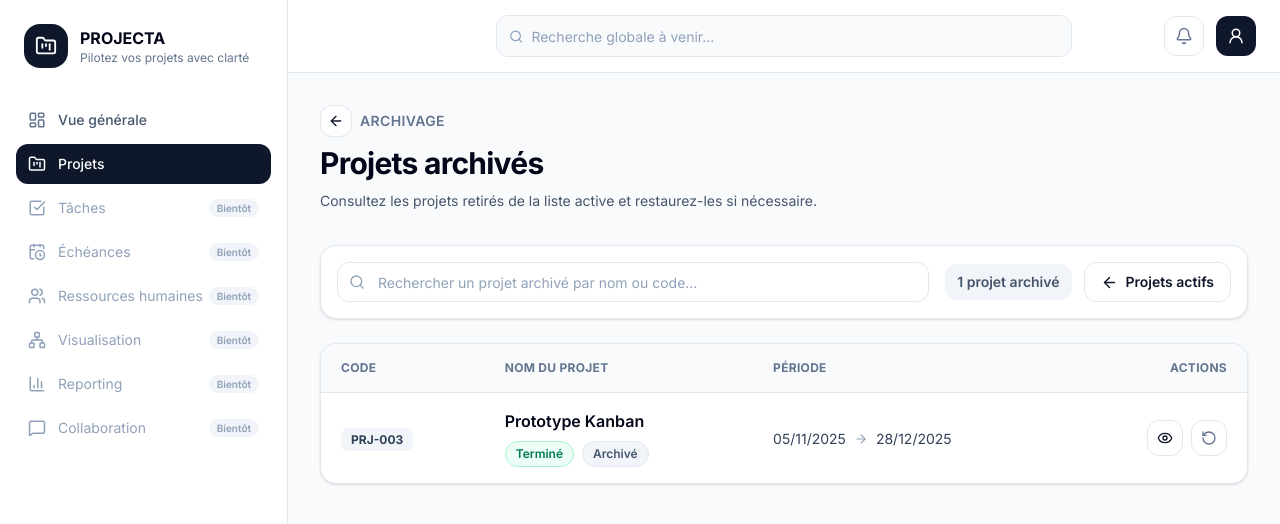
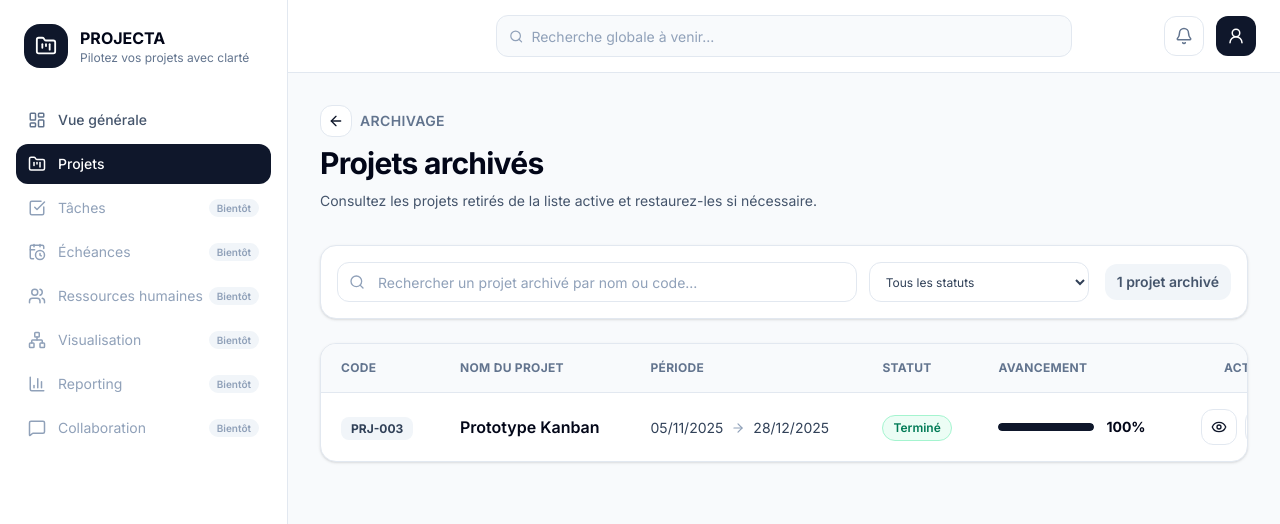
Before and after one commit to Mouad45-bit/project-management-system, a Next.js app in the folder frontend/: page /projects/archives in a window 1280 px wide. Shown: the top 524 px of the page. Built offline with nearby package versions, Linux system fonts and the light colour scheme.

Commit message:
style(frontend): refine project module UI consistency

```diff
--- a/frontend/src/components/projects/ArchivedProjectActionButtons.tsx
+++ b/frontend/src/components/projects/ArchivedProjectActionButtons.tsx
@@ -30,7 +30,7 @@ export function ArchivedProjectActionButtons
             <button
                 type="button"
                 onClick={() => onRestore(projectId)}
-                className="inline-flex h-9 w-9 items-center justify-center rounded-xl border border-slate-200 bg-white text-slate-500 transition hover:border-emerald-200 hover:bg-emerald-50 hover:text-emerald-700"
+                className="inline-flex cursor-pointer h-9 w-9 items-center justify-center rounded-xl border border-slate-200 bg-white text-slate-500 transition hover:border-emerald-200 hover:bg-emerald-50 hover:text-emerald-700"
                 title="Restaurer"
             >
                 <RotateCcw size={16} />
--- a/frontend/src/components/projects/ArchivedProjectFilters.tsx
+++ b/frontend/src/components/projects/ArchivedProjectFilters.tsx
@@ -2,26 +2,34 @@
 
 "use client";
 
-import Link from "next/link";
-import { ArrowLeft, Search } from "lucide-react";
+import { Search } from "lucide-react";
 import { Input } from "@/components/ui/Input";
+import { PROJECT_STATUS_OPTIONS } from "@/lib/statusFormat";
+import type { ProjectStatus } from "@/types/project";
+
+export type ArchivedProjectStatusFilter = ProjectStatus | "ALL";
 
 type ArchivedProjectFiltersProps = {
     search: string;
+    status: ArchivedProjectStatusFilter;
     totalElements: number;
     onSearchChange: (value: string) => void;
+    onStatusChange: (value: ArchivedProjectStatusFilter) => void;
 };
 
 export function ArchivedProjectFilters
 ({
      search,
+     status,
      totalElements,
      onSearchChange,
+     onStatusChange,
  }: ArchivedProjectFiltersProps) {
     return (
         <section className="mb-6 rounded-2xl border border-slate-200 bg-white p-4 shadow-sm">
             <div className="flex flex-col gap-4 xl:flex-row xl:items-center xl:justify-between">
-                <div className="relative flex-1">
+                <div className="grid flex-1 gap-3 md:grid-cols-[1fr_220px]">
+                    <div className="relative">
                         <Search
                             size={16}
                             className="pointer-events-none absolute left-3 top-1/2 -translate-y-1/2 text-slate-400"
@@ -35,19 +43,29 @@ export function ArchivedProjectFilters
                         />
                     </div>
 
+                    <select
+                        value={status}
+                        onChange={(event) =>
+                            onStatusChange(event.target.value as ArchivedProjectStatusFilter)
+                        }
+                        style={{ fontSize: "12px" }}
+                        className="h-10 rounded-xl border border-slate-200 bg-white px-3 text-sm font-medium text-slate-700 outline-none transition focus:border-slate-400 focus:ring-4 focus:ring-slate-100"
+                    >
+                        <option value="ALL">Tous les statuts</option>
+
+                        {PROJECT_STATUS_OPTIONS.map((option) => (
+                            <option key={option.value} value={option.value}>
+                                {option.label}
+                            </option>
+                        ))}
+                    </select>
+                </div>
+
                 <div className="flex flex-wrap items-center gap-3">
                     <div className="rounded-xl bg-slate-100 px-3 py-2 text-sm font-semibold text-slate-600">
                         {totalElements} projet{totalElements > 1 ? "s" : ""} archivé
                         {totalElements > 1 ? "s" : ""}
                     </div>
-
-                    <Link
-                        href="/projects"
-                        className="inline-flex h-10 items-center justify-center gap-2 rounded-xl border border-slate-200 bg-white px-4 text-sm font-semibold text-slate-700 transition hover:bg-slate-50"
-                    >
-                        <ArrowLeft size={17} />
-                        Projets actifs
-                    </Link>
                 </div>
             </div>
         </section>
--- a/frontend/src/components/projects/ArchivedProjectsTable.tsx
+++ b/frontend/src/components/projects/ArchivedProjectsTable.tsx
@@ -5,6 +5,7 @@
 import type { ProjectListItemResponse } from "@/types/project";
 import { DateRange } from "@/components/ui/DateRange";
 import { ProjectStatusBadge } from "@/components/projects/ProjectStatusBadge";
+import { ProjectProgressBar } from "@/components/projects/ProjectProgressBar";
 import { ArchivedProjectActionButtons } from "@/components/projects/ArchivedProjectActionButtons";
 
 type ArchivedProjectsTableProps = {
@@ -16,7 +17,7 @@ export function ArchivedProjectsTable
 ({
      projects,
      onRestore,
-}: ArchivedProjectsTableProps) {
+ }: ArchivedProjectsTableProps) {
     if (projects.length === 0) {
         return (
             <section className="rounded-2xl border border-dashed border-slate-300 bg-white p-10 text-center">
@@ -25,7 +26,7 @@ export function ArchivedProjectsTable
                 </h2>
 
                 <p className="mt-2 text-sm text-slate-600">
-                    Aucun projet archivé ne correspond aux critères actuels.
+                    Aucun projet archivé ne correspond aux critères de recherche actuels.
                 </p>
             </section>
         );
@@ -34,7 +35,7 @@ export function ArchivedProjectsTable
     return (
         <section className="overflow-hidden rounded-2xl border border-slate-200 bg-white shadow-sm">
             <div className="overflow-x-auto">
-                <table className="w-full min-w-[860px] border-collapse text-left">
+                <table className="w-full min-w-[980px] border-collapse text-left">
                     <thead className="border-b border-slate-200 bg-slate-50">
                     <tr>
                         <th className="px-5 py-4 text-xs font-bold uppercase tracking-wide text-slate-500">
@@ -47,6 +48,14 @@ export function ArchivedProjectsTable
 
                         <th className="px-5 py-4 text-xs font-bold uppercase tracking-wide text-slate-500">
                             Période
+                        </th>
+
+                        <th className="px-5 py-4 text-xs font-bold uppercase tracking-wide text-slate-500">
+                            Statut
+                        </th>
+
+                        <th className="px-5 py-4 text-xs font-bold uppercase tracking-wide text-slate-500">
+                            Avancement
                         </th>
 
                         <th className="px-5 py-4 text-right text-xs font-bold uppercase tracking-wide text-slate-500">
@@ -62,24 +71,16 @@ export function ArchivedProjectsTable
                             className="transition hover:bg-slate-50/80"
                         >
                             <td className="px-5 py-4 align-middle">
-                                    <span className="rounded-lg bg-slate-100 px-2.5 py-1 text-xs font-bold text-slate-700">
-                                        {project.code}
-                                    </span>
+                                <span className="rounded-lg bg-slate-100 px-2.5 py-1 text-xs font-bold text-slate-700">
+                                    {project.code}
+                                </span>
                             </td>
 
                             <td className="px-5 py-4 align-middle">
-                                <div className="flex flex-col gap-2">
+                                <div>
                                     <p className="font-semibold text-slate-950">
                                         {project.name}
                                     </p>
-
-                                    <div className="flex flex-wrap items-center gap-2">
-                                        <ProjectStatusBadge status={project.status} />
-
-                                        <span className="rounded-full border border-slate-200 bg-slate-100 px-2.5 py-1 text-xs font-semibold text-slate-600">
-                                                Archivé
-                                            </span>
-                                    </div>
                                 </div>
                             </td>
 
@@ -88,6 +89,25 @@ export function ArchivedProjectsTable
                                     startDate={project.startDate}
                                     endDate={project.plannedEndDate ?? ""}
                                 />
+                            </td>
+
+                            <td className="px-5 py-4 align-middle">
+                                <ProjectStatusBadge status={project.status} />
+                            </td>
+
+                            <td className="px-5 py-4 align-middle">
+                                <div className="flex w-36 items-center gap-3">
+                                    <div className="flex-1">
+                                        <ProjectProgressBar
+                                            value={project.progressPercent}
+                                            showLabel={false}
+                                        />
+                                    </div>
+
+                                    <span className="w-9 text-right text-sm font-bold text-slate-950">
+                                        {project.progressPercent}%
+                                    </span>
+                                </div>
                             </td>
 
                             <td className="px-5 py-4 align-middle">
--- a/frontend/src/components/projects/ArchivedProjectsView.tsx
+++ b/frontend/src/components/projects/ArchivedProjectsView.tsx
@@ -4,7 +4,10 @@
 
 import { useCallback, useEffect, useState } from "react";
 import { PageHeader } from "@/components/ui/PageHeader";
-import { ArchivedProjectFilters } from "@/components/projects/ArchivedProjectFilters";
+import {
+    ArchivedProjectFilters,
+    type ArchivedProjectStatusFilter,
+} from "@/components/projects/ArchivedProjectFilters";
 import { ArchivedProjectsTable } from "@/components/projects/ArchivedProjectsTable";
 import {
     getProjects,
@@ -15,6 +18,7 @@ import type { ProjectListItemResponse } from "@/types/project";
 
 export function ArchivedProjectsView() {
     const [search, setSearch] = useState("");
+    const [status, setStatus] = useState<ArchivedProjectStatusFilter>("ALL");
     const [projectsPage, setProjectsPage] =
         useState<PageResponse<ProjectListItemResponse> | null>(null);
     const [isLoading, setIsLoading] = useState(true);
@@ -24,7 +28,7 @@ export function ArchivedProjectsView() {
 
         const response = await getProjects({
             search,
-            status: "ALL",
+            status,
             archived: true,
             page: 0,
             size: 10,
@@ -32,7 +36,7 @@ export function ArchivedProjectsView() {
 
         setProjectsPage(response);
         setIsLoading(false);
-    }, [search]);
+    }, [search, status]);
 
     useEffect(() => {
         const timeoutId = window.setTimeout(() => {
@@ -70,8 +74,10 @@ export function ArchivedProjectsView() {
 
             <ArchivedProjectFilters
                 search={search}
+                status={status}
                 totalElements={projectsPage?.totalElements ?? 0}
                 onSearchChange={setSearch}
+                onStatusChange={setStatus}
             />
 
             {isLoading ? (
```
Also changed, not shown: frontend/src/app/projects/page.tsx (+21 -2 lines), frontend/src/components/projects/ProjectFilters.tsx (+9 -18 lines). Lines whose indentation alone changed are shown as unchanged.
